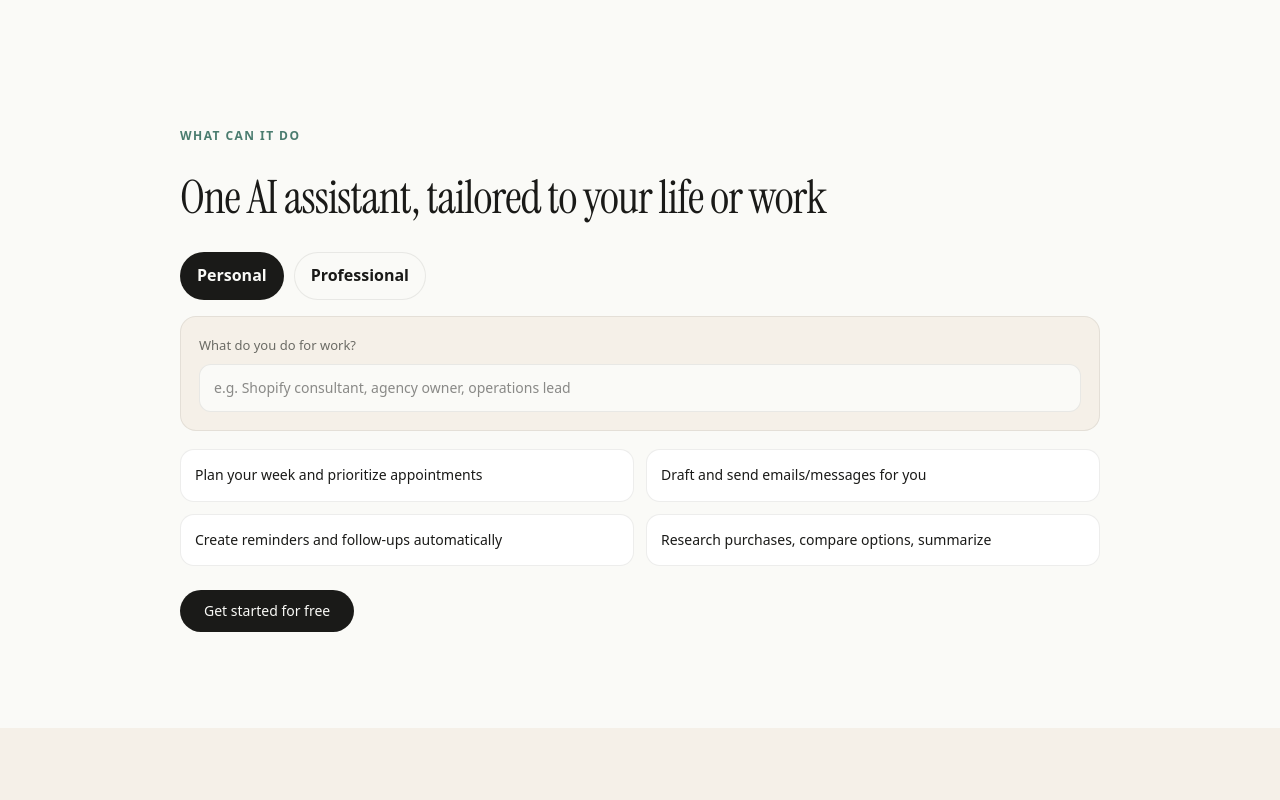
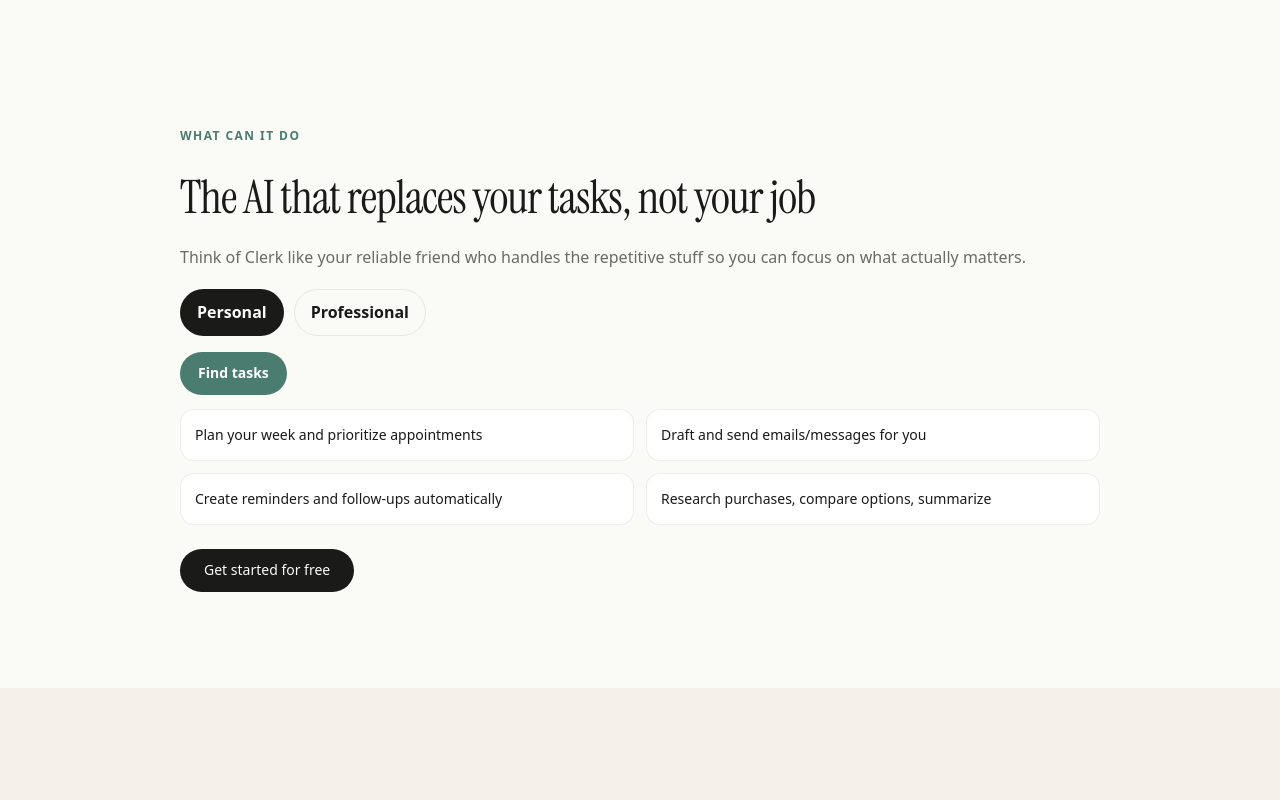
Before and after one commit to florianthompson/clerk-landing, a Next.js app: page / in a window 1280 px wide. Shown: the part 1040-1840 px from the top of the page. Built offline with nearby package versions, Linux system fonts and the light colour scheme.

Commit message:
Refine 'what can it do' copy: task-first messaging, friendlier tone, conditional work input, add Find tasks CTA

```diff
--- a/src/app/page.tsx
+++ b/src/app/page.tsx
@@ -442,11 +442,14 @@ export default function Home() {
               fontSize: "clamp(30px, 4.2vw, 46px)",
               fontWeight: 400,
               letterSpacing: "-0.02em",
-              marginBottom: 18,
+              marginBottom: 10,
             }}
           >
-            One AI assistant, tailored to your life or work
+            The AI that replaces your tasks, not your job
           </h2>
+          <p style={{ fontSize: 16, color: "var(--slate)", lineHeight: 1.65, marginBottom: 18 }}>
+            Think of Clerk like your reliable friend who handles the repetitive stuff so you can focus on what actually matters.
+          </p>
 
           <div style={{ display: "flex", gap: 10, marginBottom: 16 }}>
             <button
@@ -479,6 +482,7 @@ export default function Home() {
             </button>
           </div>
 
+          {mode === "professional" && (
             <div
               style={{
                 background: "var(--warm)",
@@ -505,6 +509,27 @@ export default function Home() {
                   outline: "none",
                 }}
               />
+            </div>
+          )}
+
+          <div style={{ marginBottom: 14 }}>
+            <button
+              style={{
+                display: "inline-flex",
+                alignItems: "center",
+                gap: 8,
+                padding: "10px 18px",
+                borderRadius: "999px",
+                fontSize: 14,
+                fontWeight: 600,
+                background: "var(--sage)",
+                color: "white",
+                border: "none",
+                cursor: "pointer",
+              }}
+            >
+              Find tasks
+            </button>
           </div>
 
           <div style={{ display: "grid", gridTemplateColumns: "1fr 1fr", gap: 12 }} className="skills-grid">
```
Lines whose indentation alone changed are shown as unchanged.
